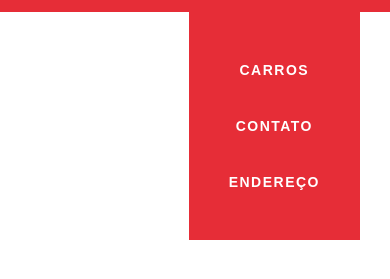
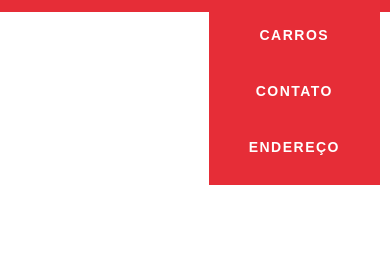
Before and after one commit to http-AbnerSantin/borsoi-auto-catalogo, a plain HTML site: page index.html in a window 390 px wide. Both pictures are taken after a click on the button "Menu". Shown: the part 53-332 px from the top of the page. Drawn offline with Linux system fonts and the light colour scheme.

Commit message:
fazendo mais do menu mobile

```diff
--- a/css/menu.css
+++ b/css/menu.css
@@ -69,17 +69,13 @@ header {
         position: relative;
 
     }
-
-
-
     #menu {
         display: none;
         position: absolute;
-        margin-top: 15px;
         background: var(--vermelho);
-        padding: 30px ;
+        padding: 10px 30px ;
         align-items: center;
-        right: 0px;
+        right: -20px;
 
     }
     #menu li a{
```
